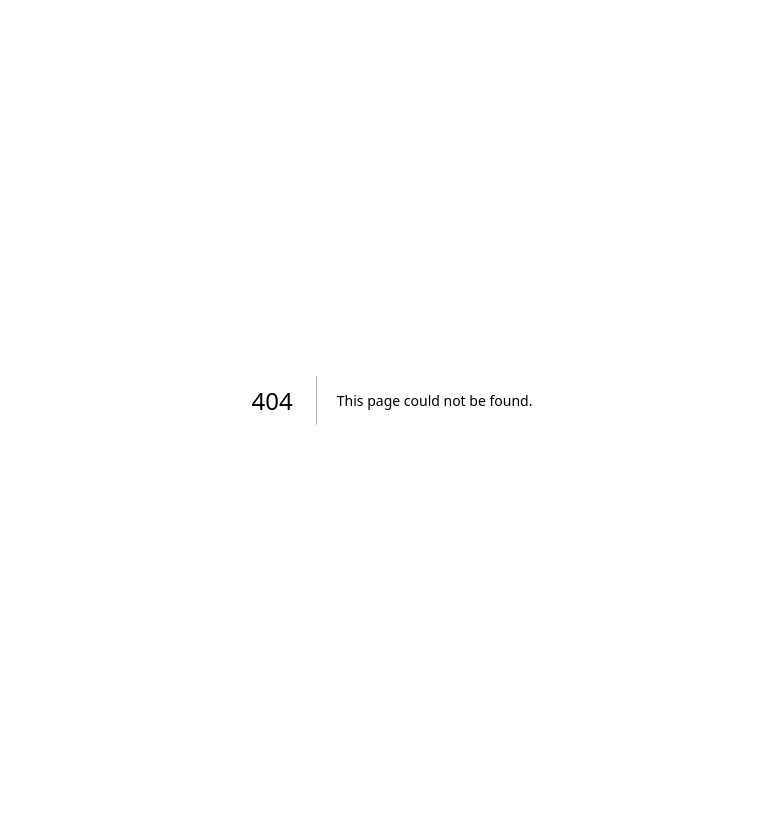
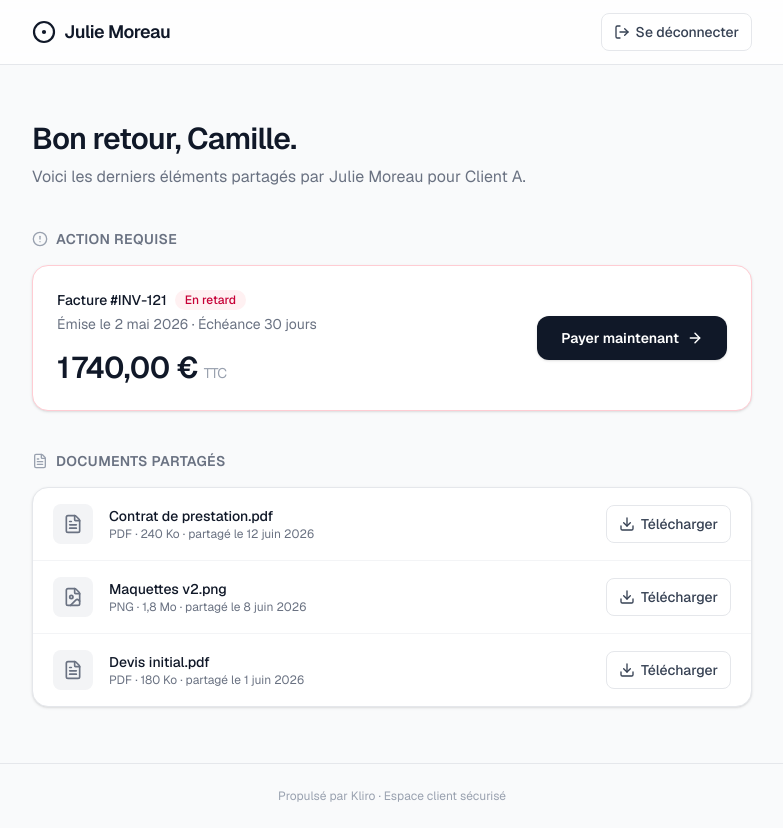
Before and after one commit to Colauz/kliro-app, a Next.js app: page /portal in a window 1280 px wide. Before the commit this address had no page. Shown: the whole page, without its empty margins (248-1031 px from the left). Before the commit the page ends 800 px from the top, so only its background shows below. Built offline with nearby package versions, Linux system fonts and the light colour scheme.

Commit message:
feat: client portal view without sidebar

```diff
--- /dev/null
+++ b/app/portal/page.tsx
@@ -0,0 +1,214 @@
+import {
+  CircleDot,
+  LogOut,
+  ArrowRight,
+  Download,
+  AlertCircle,
+  CheckCircle2,
+  FileText,
+  FileSpreadsheet,
+  FileImage,
+  FileArchive,
+} from "lucide-react";
+import {
+  freelancer,
+  TAX_RATE,
+  getClientById,
+  getInvoicesByClient,
+  getDocumentsByClient,
+  type Document as ClientDocument,
+} from "@/app/lib/mock-data";
+
+// Le portail est consulté par un client donné (mock).
+const PORTAL_CLIENT_ID = "c1";
+
+const documentIcons: Record<ClientDocument["type"], typeof FileText> = {
+  PDF: FileText,
+  DOCX: FileText,
+  XLSX: FileSpreadsheet,
+  PNG: FileImage,
+  ZIP: FileArchive,
+};
+
+const currency = new Intl.NumberFormat("fr-FR", {
+  style: "currency",
+  currency: "EUR",
+  minimumFractionDigits: 2,
+});
+
+function firstName(name: string) {
+  return name.split(" ")[0];
+}
+
+export default function PortalPage() {
+  const client = getClientById(PORTAL_CLIENT_ID)!;
+  const invoices = getInvoicesByClient(client.company);
+  const unpaidInvoices = invoices.filter(
+    (invoice) => invoice.status !== "paid",
+  );
+  const documents = getDocumentsByClient(client.id);
+
+  return (
+    <div className="flex min-h-screen flex-1 flex-col bg-gray-50">
+      <header className="sticky top-0 z-10 border-b border-gray-200 bg-white/80 backdrop-blur-sm">
+        <div className="mx-auto flex h-16 max-w-3xl items-center justify-between px-4 sm:px-6">
+          <div className="flex items-center gap-2">
+            <CircleDot className="h-6 w-6 text-gray-900" strokeWidth={2.2} />
+            <span className="text-lg font-semibold tracking-tight text-gray-900">
+              {freelancer.name}
+            </span>
+          </div>
+          <button
+            type="button"
+            className="inline-flex items-center gap-1.5 rounded-lg border border-gray-200 bg-white px-3 py-2 text-sm font-medium text-gray-700 transition-colors hover:bg-gray-50"
+          >
+            <LogOut className="h-4 w-4" />
+            <span className="hidden sm:inline">Se déconnecter</span>
+          </button>
+        </div>
+      </header>
+
+      <main className="mx-auto w-full max-w-3xl flex-1 px-4 py-10 sm:px-6 sm:py-14">
+        <section className="mb-10">
+          <h1 className="text-2xl font-semibold tracking-tight text-gray-900 sm:text-3xl">
+            Bon retour, {firstName(client.name)}.
+          </h1>
+          <p className="mt-2 text-base text-gray-500">
+            Voici les derniers éléments partagés par {freelancer.name} pour{" "}
+            {client.company}.
+          </p>
+        </section>
+
+        <section className="mb-10">
+          <div className="mb-4 flex items-center gap-2">
+            <AlertCircle className="h-4 w-4 text-gray-400" />
+            <h2 className="text-sm font-semibold uppercase tracking-wide text-gray-500">
+              Action requise
+            </h2>
+          </div>
+
+          {unpaidInvoices.length > 0 ? (
+            <div className="space-y-4">
+              {unpaidInvoices.map((invoice) => {
+                const total = invoice.amount * (1 + TAX_RATE);
+                const isOverdue = invoice.status === "overdue";
+                return (
+                  <div
+                    key={invoice.id}
+                    className={`rounded-2xl border bg-white p-6 shadow-sm ${
+                      isOverdue ? "border-rose-200" : "border-gray-200"
+                    }`}
+                  >
+                    <div className="flex flex-col gap-5 sm:flex-row sm:items-center sm:justify-between">
+                      <div>
+                        <div className="flex items-center gap-2">
+                          <p className="text-sm font-medium text-gray-900">
+                            Facture #{invoice.id}
+                          </p>
+                          <span
+                            className={`inline-flex rounded-full px-2.5 py-0.5 text-xs font-medium ${
+                              isOverdue
+                                ? "bg-rose-50 text-rose-700"
+                                : "bg-amber-50 text-amber-700"
+                            }`}
+                          >
+                            {isOverdue ? "En retard" : "En attente"}
+                          </span>
+                        </div>
+                        <p className="mt-1 text-sm text-gray-500">
+                          Émise le {invoice.issuedAt} · Échéance 30 jours
+                        </p>
+                        <p className="mt-4 text-3xl font-semibold tracking-tight text-gray-900">
+                          {currency.format(total)}
+                          <span className="ml-1.5 text-sm font-normal text-gray-400">
+                            TTC
+                          </span>
+                        </p>
+                      </div>
+
+                      <button
+                        type="button"
+                        className="inline-flex items-center justify-center gap-2 rounded-xl bg-gray-900 px-6 py-3 text-sm font-semibold text-white shadow-sm transition-colors hover:bg-gray-800 sm:w-auto"
+                      >
+                        Payer maintenant
+                        <ArrowRight className="h-4 w-4" strokeWidth={2.2} />
+                      </button>
+                    </div>
+                  </div>
+                );
+              })}
+            </div>
+          ) : (
+            <div className="flex flex-col items-center gap-2 rounded-2xl border border-gray-200 bg-white px-6 py-12 text-center shadow-sm">
+              <div className="flex h-10 w-10 items-center justify-center rounded-full bg-emerald-50 text-emerald-600">
+                <CheckCircle2 className="h-5 w-5" />
+              </div>
+              <p className="text-sm font-medium text-gray-900">
+                Tout est à jour
+              </p>
+              <p className="text-sm text-gray-500">
+                Vous n&apos;avez aucune facture en attente de paiement.
+              </p>
+            </div>
+          )}
+        </section>
+
+        <section>
+          <div className="mb-4 flex items-center gap-2">
+            <FileText className="h-4 w-4 text-gray-400" />
+            <h2 className="text-sm font-semibold uppercase tracking-wide text-gray-500">
+              Documents partagés
+            </h2>
+          </div>
+
+          {documents.length > 0 ? (
+            <div className="overflow-hidden rounded-2xl border border-gray-200 bg-white shadow-sm">
+              <ul className="divide-y divide-gray-100">
+                {documents.map((document) => {
+                  const Icon = documentIcons[document.type];
+                  return (
+                    <li
+                      key={document.id}
+                      className="flex items-center gap-4 px-5 py-4 transition-colors hover:bg-gray-50"
+                    >
+                      <div className="flex h-10 w-10 shrink-0 items-center justify-center rounded-lg bg-gray-100 text-gray-500">
+                        <Icon className="h-5 w-5" />
+                      </div>
+                      <div className="min-w-0 flex-1">
+                        <p className="truncate text-sm font-medium text-gray-900">
+                          {document.name}
+                        </p>
+                        <p className="text-xs text-gray-500">
+                          {document.type} · {document.size} · partagé le{" "}
+                          {document.sharedAt}
+                        </p>
+                      </div>
+                      <button
+                        type="button"
+                        className="inline-flex shrink-0 items-center gap-1.5 rounded-lg border border-gray-200 bg-white px-3 py-2 text-sm font-medium text-gray-700 transition-colors hover:bg-gray-50"
+                        aria-label={`Télécharger ${document.name}`}
+                      >
+                        <Download className="h-4 w-4" />
+                        <span className="hidden sm:inline">Télécharger</span>
+                      </button>
+                    </li>
+                  );
+                })}
+              </ul>
+            </div>
+          ) : (
+            <div className="rounded-2xl border border-gray-200 bg-white px-6 py-12 text-center text-sm text-gray-500 shadow-sm">
+              Aucun document partagé pour le moment.
+            </div>
+          )}
+        </section>
+      </main>
+
+      <footer className="border-t border-gray-200 py-6">
+        <p className="text-center text-xs text-gray-400">
+          Propulsé par Kliro · Espace client sécurisé
+        </p>
+      </footer>
+    </div>
+  );
+}
```
